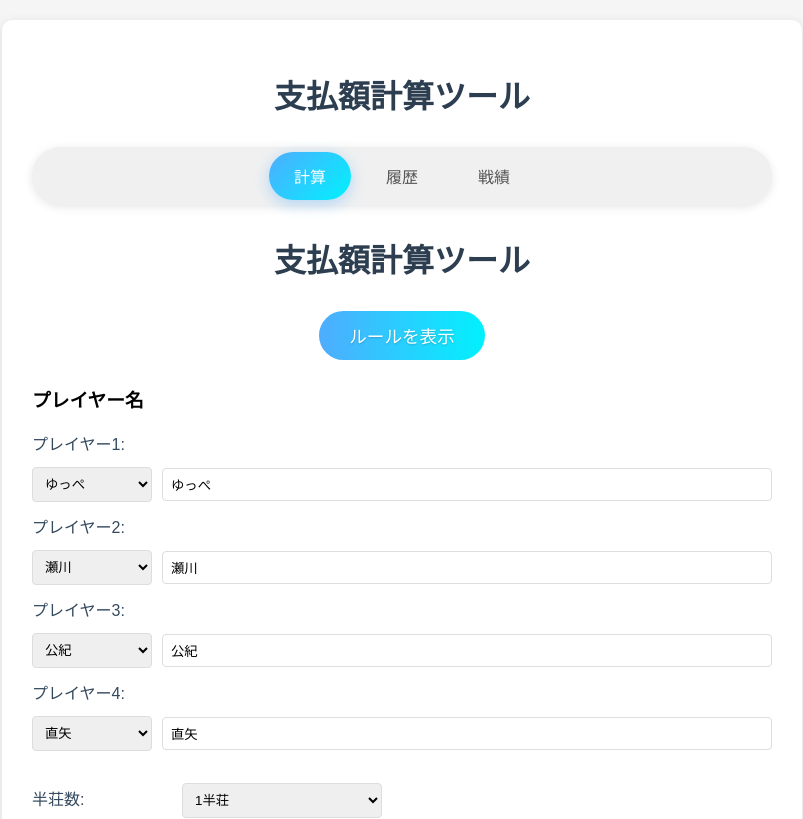
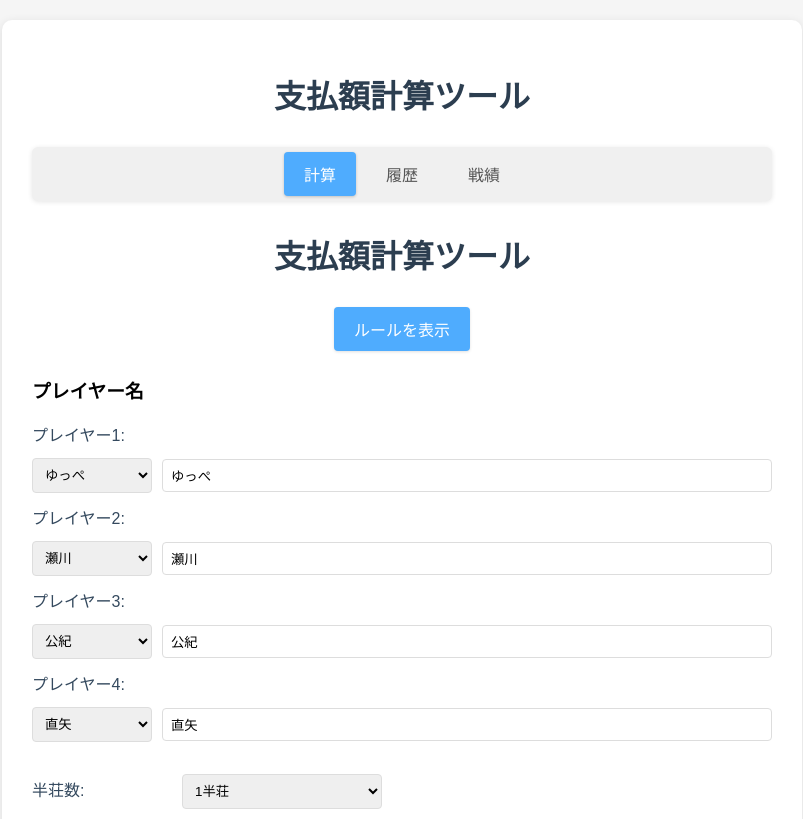
Before and after one commit to TakedaMK/TakedaMK.MahjongPaymentCalculator, a React (Create React App) app: page / in a window 1280 px wide. Shown: the top 819 px of the page, without its empty margins (238-1041 px from the left). Built offline with nearby package versions, Linux system fonts and the light colour scheme.

Commit message:
ボタンデザインを変更

```diff
--- a/src/App.css
+++ b/src/App.css
@@ -53,33 +53,45 @@ select:focus {
 }
 
 .submit-button,
-.rules-button {
+.rules-button,
+.delete-button {
   display: block;
   margin: 25px auto;
-  padding: 12px 30px;
-  font-size: 1.1em;
-  border-radius: 25px;
-  transition: all 0.3s ease;
+  padding: 10px 20px;
+  font-size: 1em;
+  border-radius: 4px;
+  transition: all 0.2s ease;
   color: white;
   border: none;
   cursor: pointer;
-  background-size: 200% auto;
-  text-shadow: 0 1px 2px rgba(0, 0, 0, 0.2);
+  box-shadow: 0 1px 3px rgba(0, 0, 0, 0.12);
 }
 
 .submit-button:hover,
-.rules-button:hover {
-  background-position: right center;
-  transform: translateY(-2px);
-  box-shadow: 0 5px 15px rgba(0, 0, 0, 0.2);
+.rules-button:hover,
+.delete-button:hover {
+  opacity: 0.9;
+  transform: translateY(-1px);
+  box-shadow: 0 2px 5px rgba(0, 0, 0, 0.15);
 }
 
 .submit-button {
-  background-image: linear-gradient(to right, #00b09b 0%, #96c93d 51%, #00b09b 100%);
+  background-color: #00b09b;
 }
 
 .rules-button {
-  background-image: linear-gradient(to right, #4facfe 0%, #00f2fe 51%, #4facfe 100%);
+  background-color: #4facfe;
+}
+
+.delete-button {
+  background-color: #e74c3c;
+  padding: 5px 10px;
+  margin: 0;
+  font-size: 0.9em;
+}
+
+.delete-button:hover {
+  background-color: #c0392b;
 }
 
 .flying-checkbox {
@@ -128,18 +140,18 @@ select:focus {
 .modal-content {
   background-color: #fefefe;
   margin: 10% auto;
-  padding: 30px;
+  padding: 20px;
   border: none;
   width: 90%;
   max-width: 700px;
-  border-radius: 15px;
-  box-shadow: 0 5px 15px rgba(0, 0, 0, 0.3);
+  border-radius: 6px;
+  box-shadow: 0 2px 8px rgba(0, 0, 0, 0.2);
 }
 
 .close {
   color: #aaa;
   float: right;
-  font-size: 28px;
+  font-size: 24px;
   font-weight: bold;
   cursor: pointer;
 }
@@ -183,19 +195,19 @@ select:focus {
   display: flex;
   justify-content: center;
   margin: 20px 0 30px;
-  border-radius: 50px;
+  border-radius: 6px;
   background: #f0f0f0;
   padding: 5px;
-  box-shadow: 0 2px 10px rgba(0, 0, 0, 0.1);
+  box-shadow: 0 1px 5px rgba(0, 0, 0, 0.1);
 }
 
 .nav-tab {
-  padding: 12px 25px;
-  border-radius: 25px;
+  padding: 10px 20px;
+  border-radius: 4px;
   text-decoration: none;
   color: #555;
   font-weight: 500;
-  transition: all 0.3s ease;
+  transition: all 0.2s ease;
   margin: 0 5px;
 }
 
@@ -204,9 +216,9 @@ select:focus {
 }
 
 .nav-tab.active {
-  background: linear-gradient(135deg, #4facfe 0%, #00f2fe 100%);
+  background-color: #4facfe;
   color: white;
-  box-shadow: 0 4px 15px rgba(79, 172, 254, 0.4);
+  box-shadow: 0 1px 3px rgba(0, 0, 0, 0.2);
 }
 
 /* 履歴ページのスタイル */
@@ -216,10 +228,10 @@ select:focus {
 
 .history-item {
   background: white;
-  border-radius: 10px;
+  border-radius: 6px;
   padding: 20px;
-  margin-bottom: 25px;
-  box-shadow: 0 3px 10px rgba(0, 0, 0, 0.1);
+  margin-bottom: 20px;
+  box-shadow: 0 1px 5px rgba(0, 0, 0, 0.1);
 }
 
 .history-item h3 {
@@ -275,14 +287,15 @@ select:focus {
 
 .player-stat-card {
   background: white;
-  border-radius: 10px;
-  padding: 20px;
-  box-shadow: 0 3px 15px rgba(0, 0, 0, 0.1);
-  transition: transform 0.3s ease;
+  padding: 15px;
+  border-radius: 6px;
+  box-shadow: 0 1px 5px rgba(0, 0, 0, 0.1);
+  transition: transform 0.2s;
 }
 
 .player-stat-card:hover {
-  transform: translateY(-5px);
+  transform: translateY(-2px);
+  box-shadow: 0 2px 8px rgba(0, 0, 0, 0.15);
 }
 
 .player-stat-card h3 {
@@ -408,18 +421,3 @@ select:focus {
   align-items: center;
   margin-bottom: 10px;
 }
-
-.delete-button {
-  background-color: #e74c3c;
-  color: white;
-  border: none;
-  border-radius: 4px;
-  padding: 5px 10px;
-  cursor: pointer;
-  font-size: 0.9em;
-  transition: background-color 0.3s;
-}
-
-.delete-button:hover {
-  background-color: #c0392b;
-}
```
